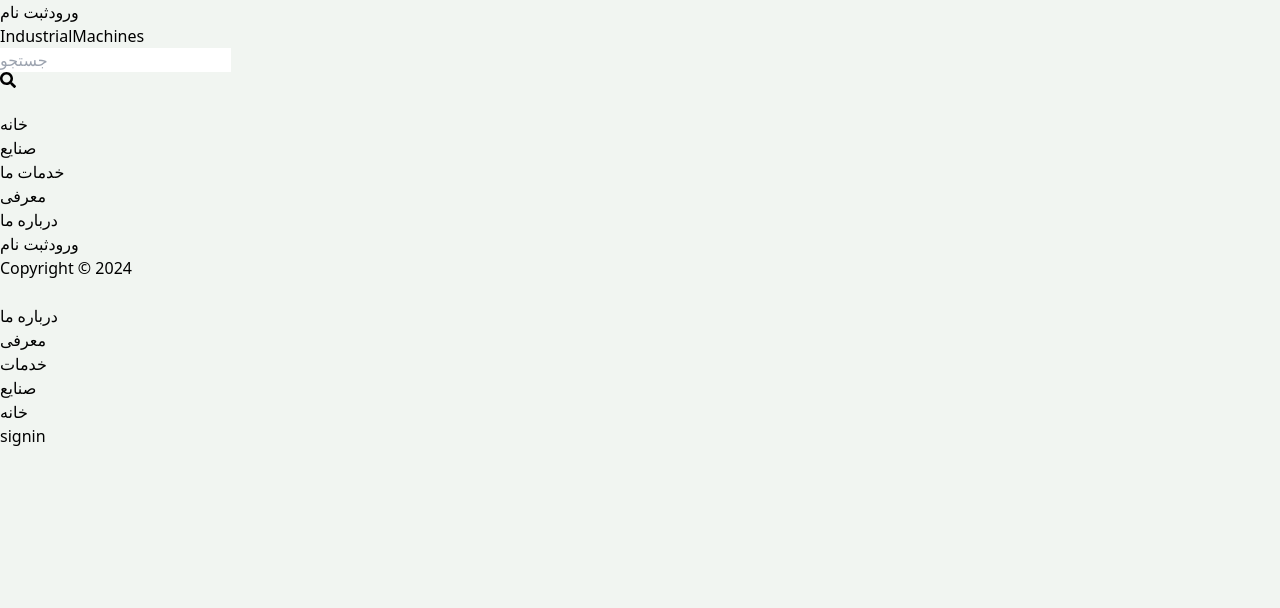
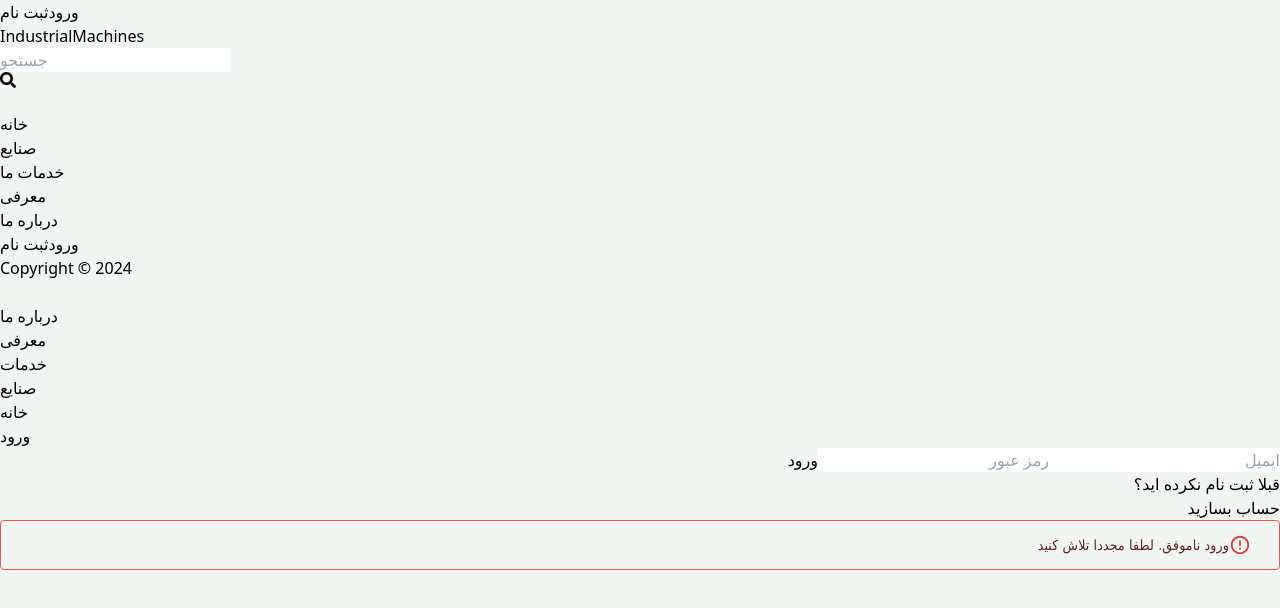
Before and after one commit to hkardouni/mern-industrial-machines, a React (Vite) app in the folder client/: page /sign-in in a window 1280 px wide. Shown: the top 608 px of the page. Built offline with nearby package versions, Linux system fonts and the light colour scheme.

Commit message:
complete signin functionality

```diff
--- a/client/src/pages/signin.jsx
+++ b/client/src/pages/signin.jsx
@@ -1,7 +1,120 @@
-import React from 'react'
+"use client";
+import React, { useState } from "react";
+import { Link, useNavigate } from "react-router-dom";
+import { Alert } from "@mui/material";
 
 export default function Signin() {
+  const [formData, setFormData] = useState({});
+  const [error, setError] = useState(null);
+  const [loading, setLoading] = useState(false);
+  const [successLogin, setSuccessLogin] = useState(false);
+
+  const navigate = useNavigate();
+
+  const handleChange = (e) => {
+    setFormData({
+      ...formData,
+      [e.target.id]: e.target.value,
+    });
+  };
+
+  const handleSubmit = async (e) => {
+    e.preventDefault();
+    try {
+      setLoading(true);
+
+      const res = await fetch("/api/auth/signin", {
+        method: "POST",
+        headers: {
+          "Content-Type": "application/json",
+        },
+        body: JSON.stringify(formData),
+      });
+
+      const data = await res.json();
+      if (data.success === false) {
+        setError(data.message);
+        setLoading(false);
+        console.log(error);
+        return;
+      }
+      setSuccessLogin(true);
+      setLoading(false);
+      setError(null);
+      e.target.reset();
+      navigate("/");
+    } catch (err) {
+      setLoading(false);
+      setError(err.message);
+      setSuccessLogin(false);
+      console.log(error);
+    }
+  };
+
   return (
-    <div>signin</div>
-  )
+    <>
+      <div className="max-w-lg p-3 mx-auto">
+        <h1 className="text-2xl font-semibold text-center text-gray-700 my-7">
+          ورود
+        </h1>
+        <form onSubmit={handleSubmit} className="flex flex-col gap-4 rtl-form">
+          <input
+            type="text"
+            placeholder="ایمیل"
+            className="p-3 border rounded-lg hover:border-gray-400"
+            id="email"
+            onChange={handleChange}
+          />
+          <input
+            type="password"
+            placeholder="رمز عبور"
+            className="p-3 border rounded-lg hover:border-gray-400"
+            id="password"
+            onChange={handleChange}
+          />
+          <button
+            disabled={loading}
+            className="p-3 font-semibold text-gray-700 bg-green-500 border rounded-lg hover:opacity-90 disabled:opacity-75"
+          >
+            {loading ? <span>لطفا منتظر بمانید...</span> : <span>ورود</span>}
+          </button>
+        </form>
+        <div className="flex gap-2 mt-5 text-xs rtl-form">
+          <p>قبلا ثبت نام نکرده اید؟</p>
+          <Link to="/sign-up">
+            <span className="text-blue-700">حساب بسازید</span>
+          </Link>
+        </div>
+      </div>
+      {successLogin ? (
+        <div className="rtl-form">
+          <Alert
+            sx={{
+              fontFamily: "Tahoma",
+            }}
+            variant="outlined"
+            severity="success"
+            color="success"
+            className="float-right mr-4 gap-2"
+          >
+            کاربر با موفقیت ایجاد شد
+          </Alert>
+        </div>
+      ) : (
+        <div className="rtl-form">
+          <Alert
+            sx={{
+              fontFamily: "Tahoma",
+            }}
+            variant="outlined"
+            severity="error"
+            color="error"
+            className="float-right mr-4 gap-2"
+          >
+            ورود ناموفق. لطفا مجددا تلاش کنید
+          </Alert>
+        </div>
+      )}
+    </>
+  );
 }
```
